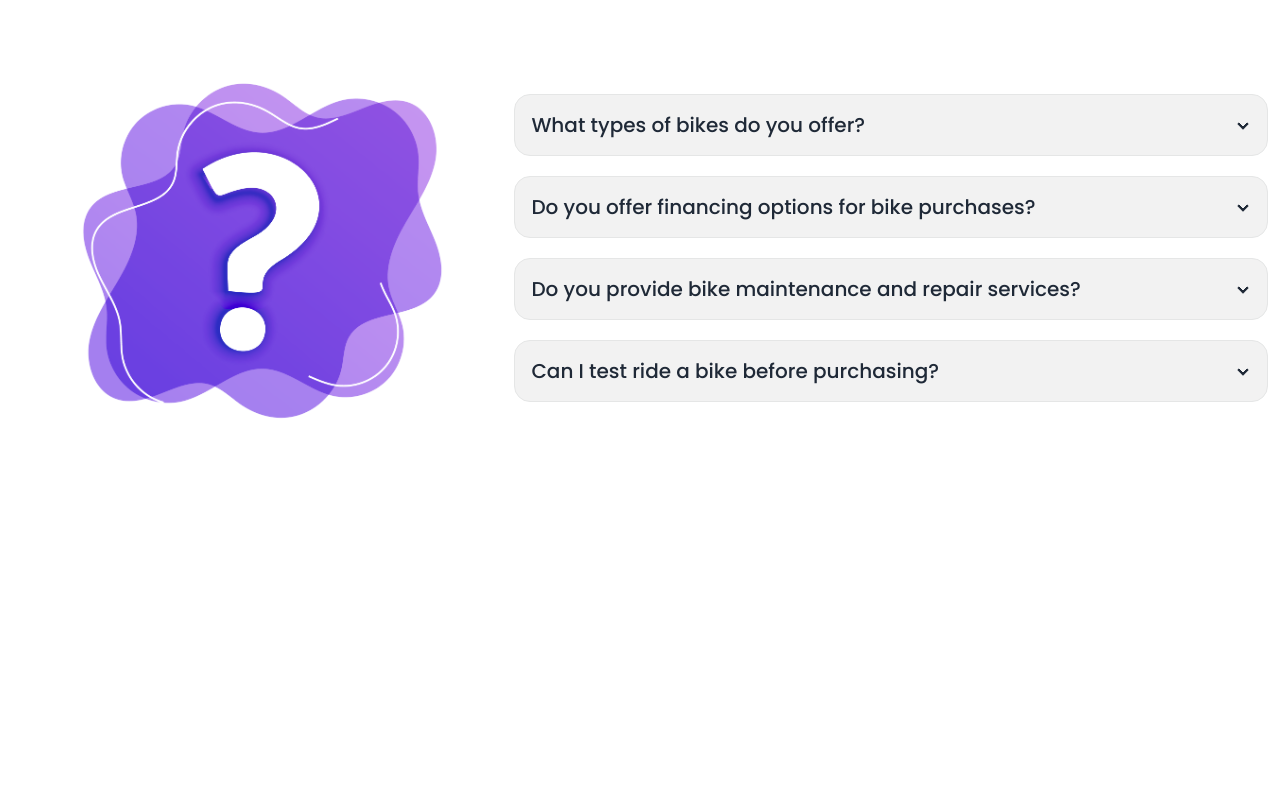
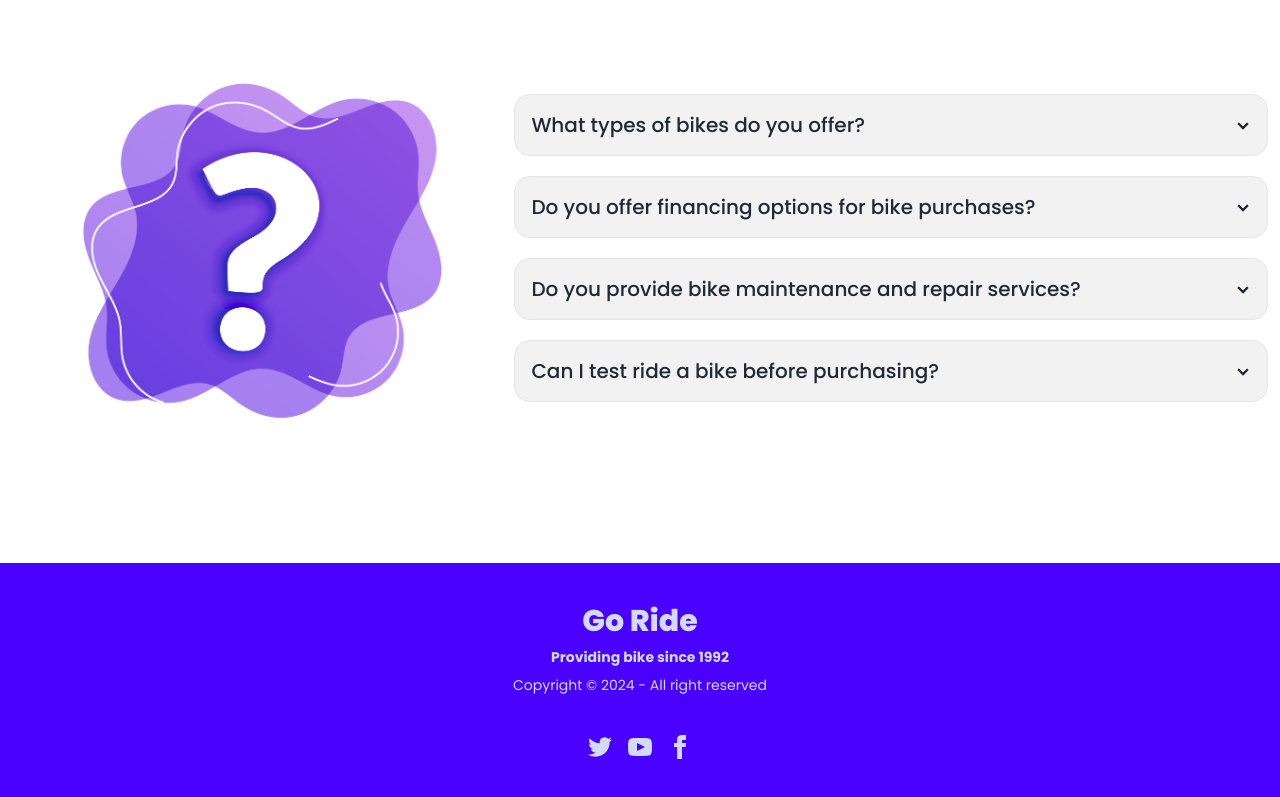
Before and after one commit to arbadsha00/Biker-Zone-website, a plain HTML site: page index.html in a window 1280 px wide. Shown: the part 2828-3625 px from the top of the page. Before the commit the page ends 3391 px from the top, so only its background shows below. Drawn offline with nearby package versions, Linux system fonts and the light colour scheme.

Commit message:
footer done

```diff
--- a/index.html
+++ b/index.html
@@ -472,6 +472,52 @@
         </section>
       </section>
     </main>
-    <footer></footer>
+    <footer class="footer footer-center bg-primary text-primary-content p-10">
+      <aside>
+       <h1 class="font-extrabold text-3xl">Go Ride</h1>
+        <p class="font-bold">
+
+          Providing bike since 1992
+        </p>
+        <p>Copyright © 2024 - All right reserved</p>
+      </aside>
+      <nav>
+        <div class="grid grid-flow-col gap-4">
+          <a>
+            <svg
+              xmlns="http://www.w3.org/2000/svg"
+              width="24"
+              height="24"
+              viewBox="0 0 24 24"
+              class="fill-current">
+              <path
+                d="M24 4.557c-.883.392-1.832.656-2.828.775 1.017-.609 1.798-1.574 2.165-2.724-.951.564-2.005.974-3.127 1.195-.897-.957-2.178-1.555-3.594-1.555-3.179 0-5.515 2.966-4.797 6.045-4.091-.205-7.719-2.165-10.148-5.144-1.29 2.213-.669 5.108 1.523 6.574-.806-.026-1.566-.247-2.229-.616-.054 2.281 1.581 4.415 3.949 4.89-.693.188-1.452.232-2.224.084.626 1.956 2.444 3.379 4.6 3.419-2.07 1.623-4.678 2.348-7.29 2.04 2.179 1.397 4.768 2.212 7.548 2.212 9.142 0 14.307-7.721 13.995-14.646.962-.695 1.797-1.562 2.457-2.549z"></path>
+            </svg>
+          </a>
+          <a>
+            <svg
+              xmlns="http://www.w3.org/2000/svg"
+              width="24"
+              height="24"
+              viewBox="0 0 24 24"
+              class="fill-current">
+              <path
+                d="M19.615 3.184c-3.604-.246-11.631-.245-15.23 0-3.897.266-4.356 2.62-4.385 8.816.029 6.185.484 8.549 4.385 8.816 3.6.245 11.626.246 15.23 0 3.897-.266 4.356-2.62 4.385-8.816-.029-6.185-.484-8.549-4.385-8.816zm-10.615 12.816v-8l8 3.993-8 4.007z"></path>
+            </svg>
+          </a>
+          <a>
+            <svg
+              xmlns="http://www.w3.org/2000/svg"
+              width="24"
+              height="24"
+              viewBox="0 0 24 24"
+              class="fill-current">
+              <path
+                d="M9 8h-3v4h3v12h5v-12h3.642l.358-4h-4v-1.667c0-.955.192-1.333 1.115-1.333h2.885v-5h-3.808c-3.596 0-5.192 1.583-5.192 4.615v3.385z"></path>
+            </svg>
+          </a>
+        </div>
+      </nav>
+    </footer>
   </body>
 </html>
```
